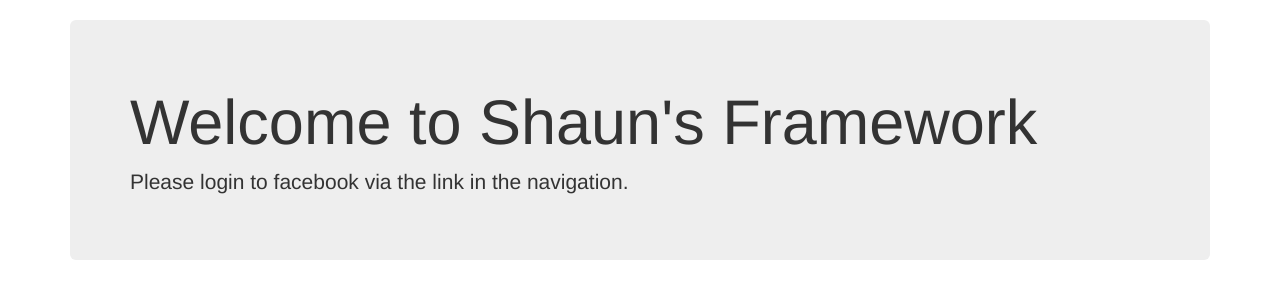
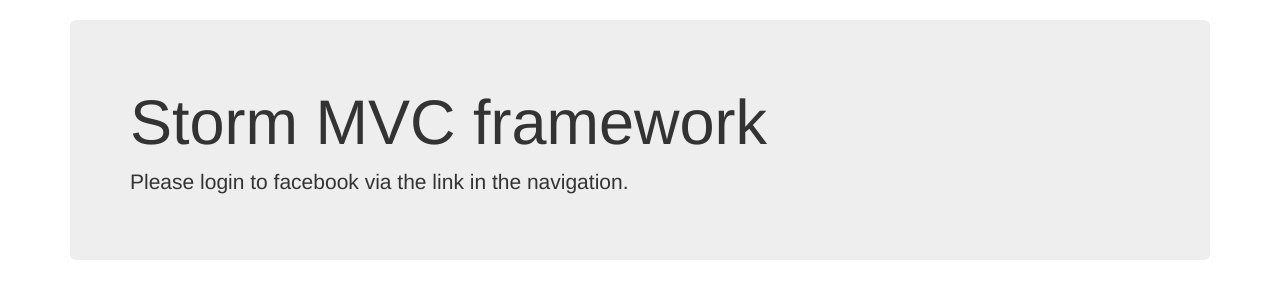
Before and after one commit to shaunrainer/PHP-Framework, a PHP site: page /app/views/home.php in a window 1280 px wide. Shown: the part 52-352 px from the top of the page. Run offline with PHP 8.4, Linux system fonts and the light colour scheme; the template is opened without the code that fills it, so the values that code supplies are empty; some libraries are stand-ins or nearby versions.

Commit message:
Update home.php

```diff
--- a/app/views/home.php
+++ b/app/views/home.php
@@ -43,7 +43,7 @@
         <div class="container">
 
             <div class="jumbotron">
-                <h1>Welcome to Shaun's Framework</h1>
+                <h1>Storm MVC framework</h1>
                 <p>Please login to facebook via the link in the navigation.</p>
             </div>
 
```
